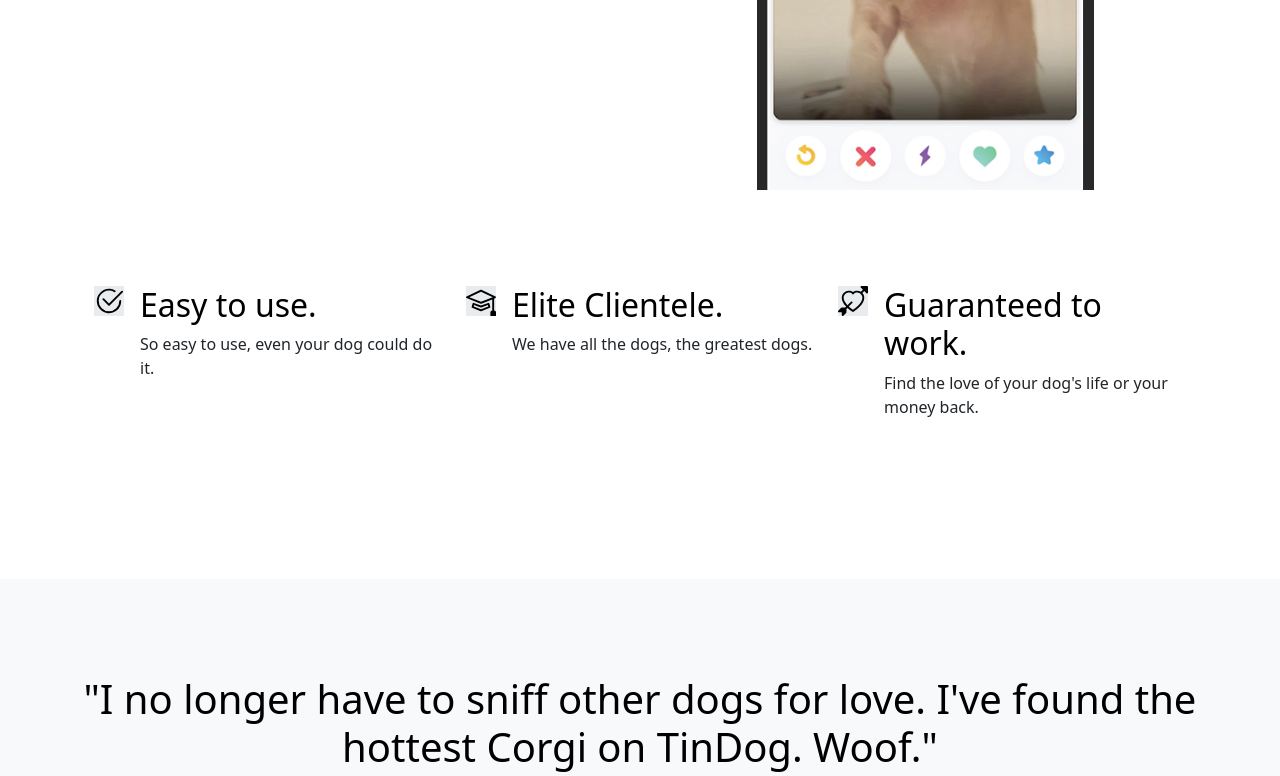
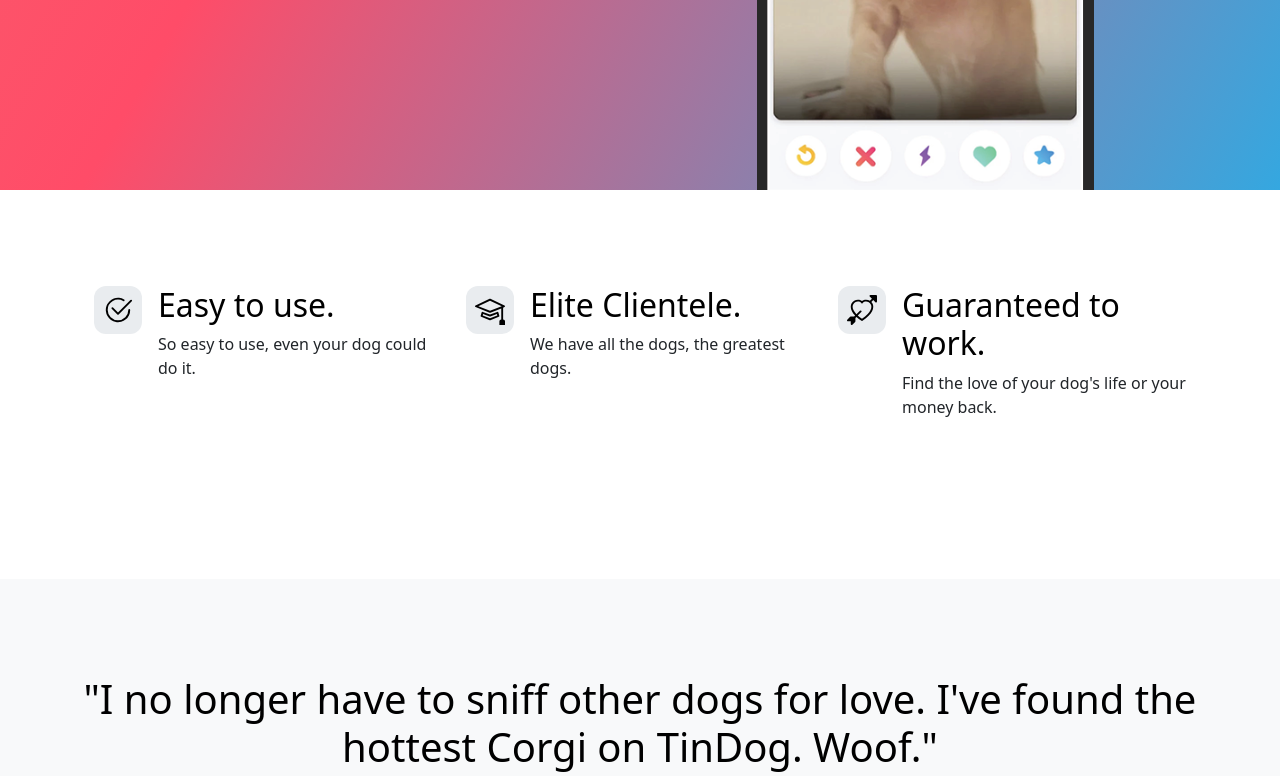
Before and after one commit to Kunal6688/TinDog-, a plain HTML site: page index.html in a window 1280 px wide. Shown: the part 500-1276 px from the top of the page. Drawn offline with nearby package versions, Linux system fonts and the light colour scheme.

Commit message:
Update index.html

```diff
--- a/index.html
+++ b/index.html
@@ -6,7 +6,7 @@
   <meta name="viewport" content="width=device-width, initial-scale=1.0">
   <title>TinDog</title>
   <link href="https://cdn.jsdelivr.net/npm/bootstrap@5.3.3/dist/css/bootstrap.min.css" rel="stylesheet" integrity="sha384-QWTKZyjpPEjISv5WaRU9OFeRpok6YctnYmDr5pNlyT2bRjXh0JMhjY6hW+ALEwIH" crossorigin="anonymous">
-  <link rel="stylesheet" href="./css/style.css"><!-- <link rel="stylesheet" href="style.css"> -->
+  <link rel="stylesheet" href="background_style.css"><!-- <link rel="stylesheet" href="style.css"> -->
 
 </head>
 
```
